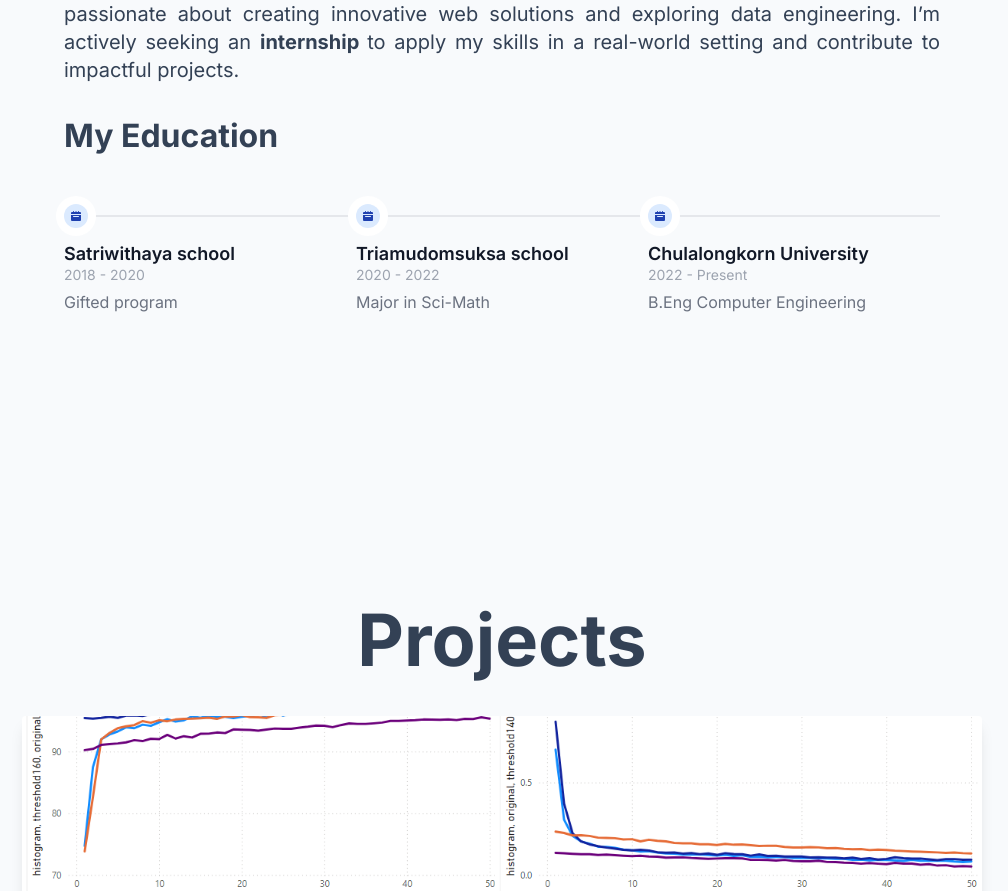
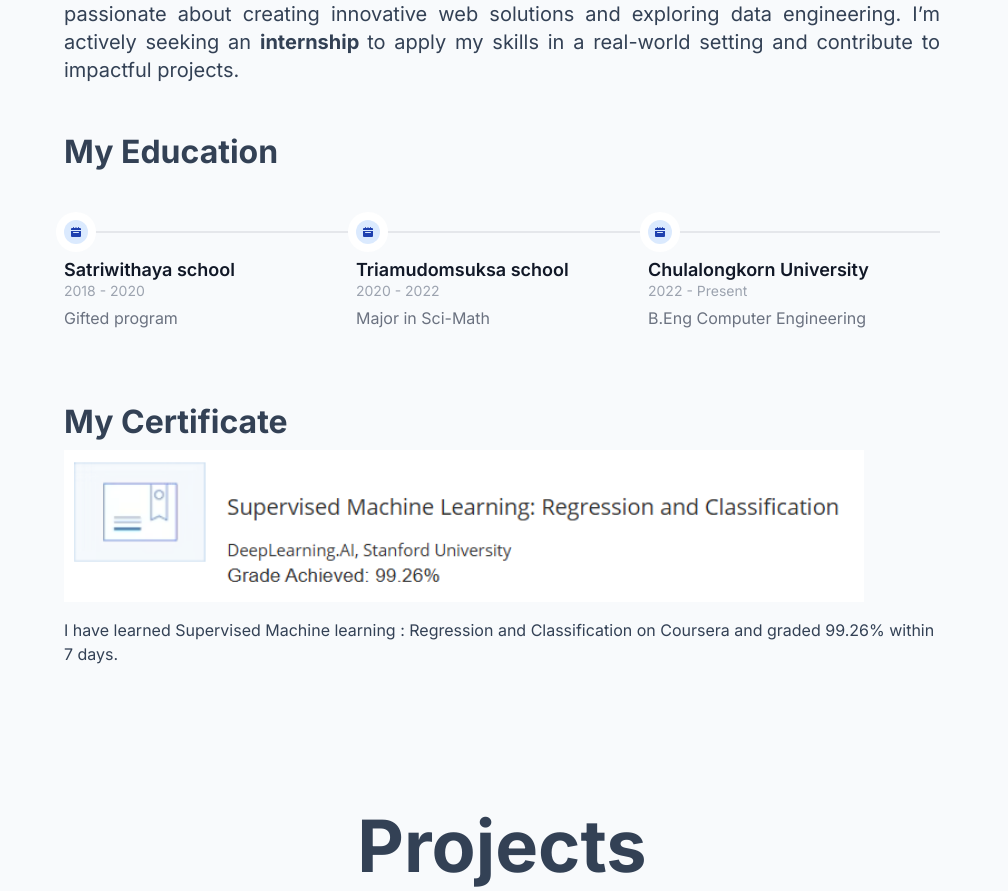
Before and after one commit to tusaunyapat/portfolio, a Next.js app: page / in a window 1280 px wide. Shown: the part 1180-2071 px from the top of the page, without its empty margins (138-1146 px from the left). Built offline with nearby package versions, Linux system fonts and the light colour scheme.

Commit message:
add cert.

```diff
--- a/src/app/component/About.tsx
+++ b/src/app/component/About.tsx
@@ -1,6 +1,7 @@
 "use client";
 import { motion, useAnimation } from "framer-motion";
 import { useEffect, useRef } from "react";
+import Image from "next/image";
 // import { useState } from "react";
 import Link from "next/link";
 import Timeline from "./Timeline";
@@ -34,13 +35,13 @@ export default function About() {
   }, [controls]);
 
   return (
-    <div className="flex flex-col justify-start gap-10 px-2 w-full  items-center min-h-screen pt-16">
+    <div className="flex flex-col justify-center gap-10 px-2 w-full  items-center min-h-screen pt-16">
       <motion.div
         ref={ref}
-        initial={{ opacity: 0, y: 20 }}
+        initial={{ opacity: 0, y: 0 }}
         animate={controls}
-        transition={{ duration: 0.7, ease: "easeOut" }}
-        className={`text-md items-center flex flex-row justify-center w-full  text-base `}
+        transition={{ duration: 0.5, ease: "easeOut" }}
+        className={`text-md items-center flex flex-row justify-center w-full text-base `}
       >
         <p className="text-5xl sm:text-7xl font-bold">About Me</p>
       </motion.div>
@@ -77,8 +78,22 @@ export default function About() {
         transition={{ duration: 0.7, ease: "easeOut" }}
         className={`text-md items-start flex flex-col  text-base w-full md:w-9/12 justify-center `}
       >
-        <p className="text-[2rem] font-bold mb-4">My Education</p>
+        <p className="text-[2rem] font-bold my-4">My Education</p>
         <Timeline />
+        <div className="my-10">
+          <p className="text-[2rem] font-bold mt-10">My Certificate</p>
+          <Image
+            alt="ML cert."
+            src="/assets/ml.png"
+            width={800}
+            height={600}
+            className="my-4"
+          />
+          <p>
+            I have learned Supervised Machine learning : Regression and
+            Classification on Coursera and graded 99.26% within 7 days.
+          </p>
+        </div>
       </motion.div>
     </div>
   );
```
Also changed, not shown: public/assets/ml.png (added).
